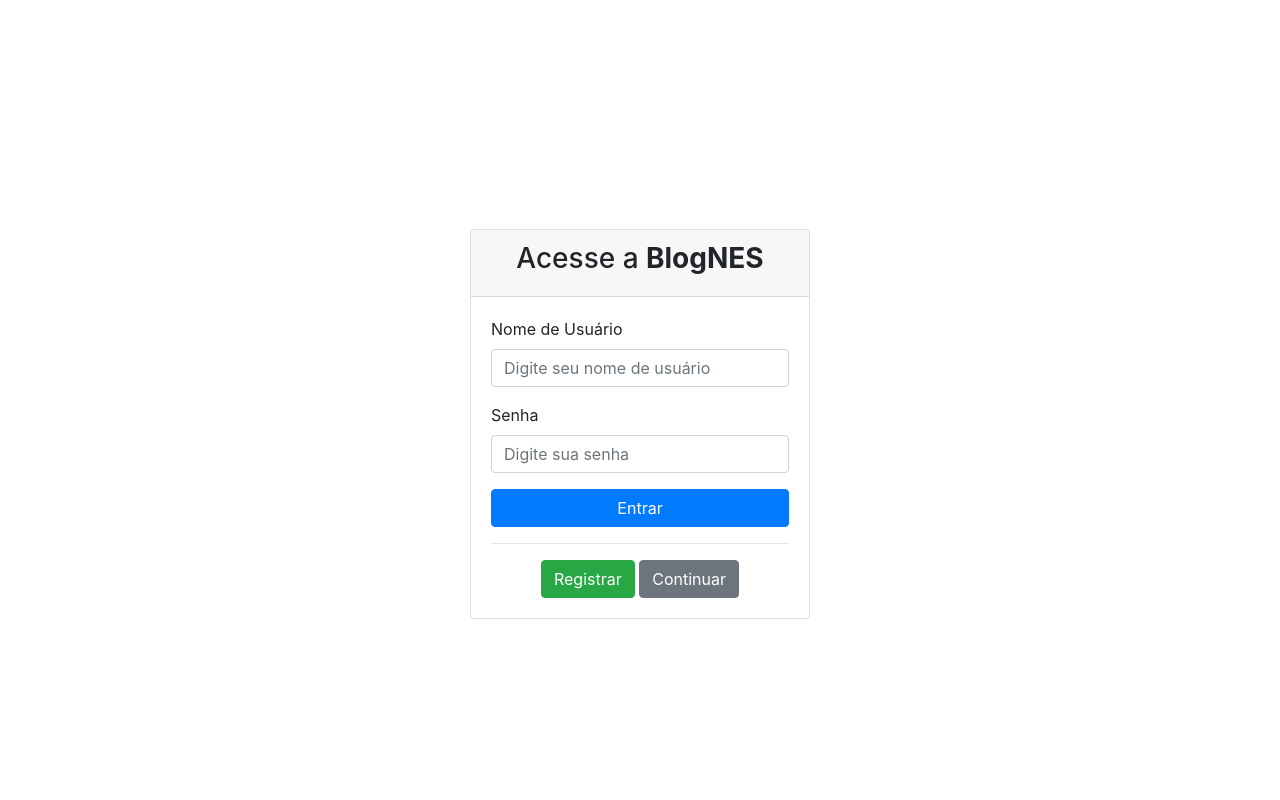
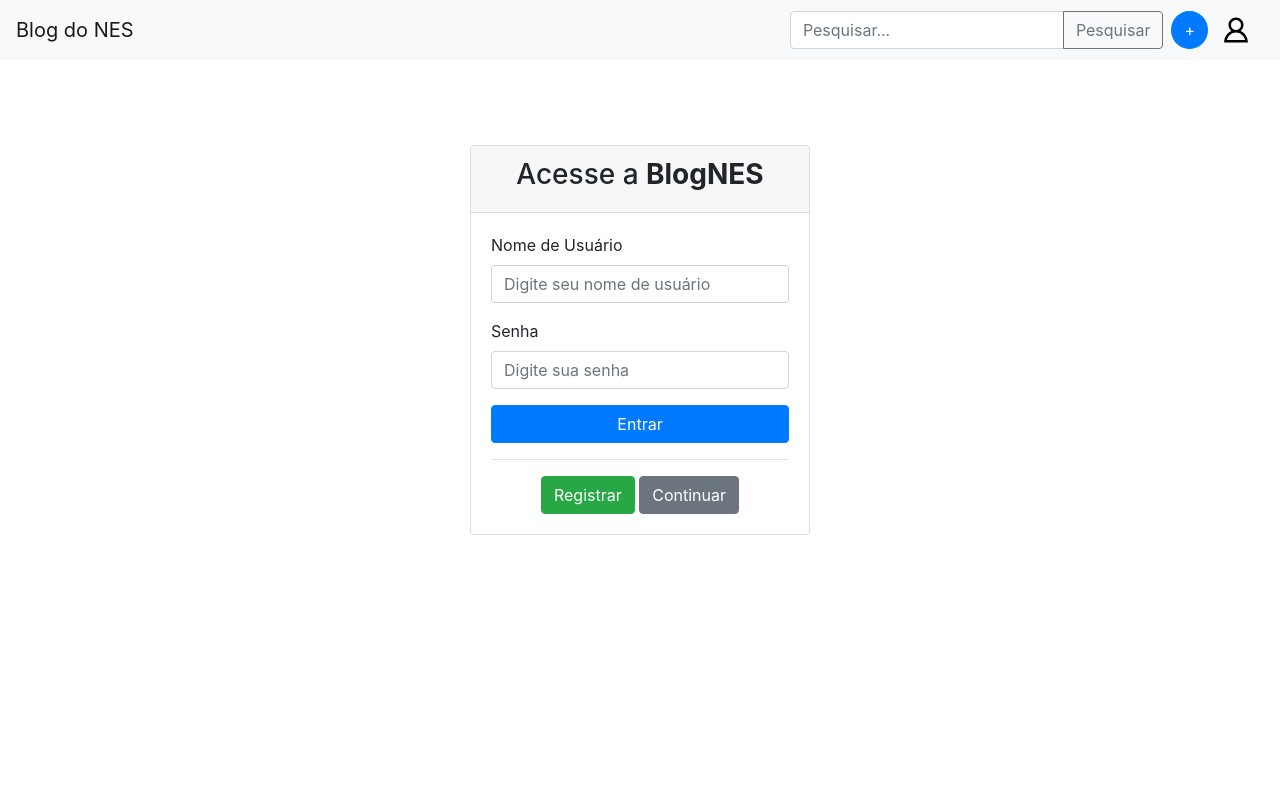
Before and after one commit to Nicolas-albu/BlogNES, a Flask app: page /auth in a window 1280 px wide. Run offline with Flask 3, Linux system fonts and the light colour scheme; some libraries are stand-ins or nearby versions.

Commit message:
Refatoração nas páginas

```diff
--- a/blognes/templates/layout.html
+++ b/blognes/templates/layout.html
@@ -30,14 +30,88 @@
       rel="stylesheet"
       href="https://cdnjs.cloudflare.com/ajax/libs/font-awesome/5.15.3/css/all.min.css"
     />
-    <script src="https://code.jquery.com/jquery-3.5.1.slim.min.js"></script>
-    <script src="https://cdn.jsdelivr.net/npm/@popperjs/core@2.5.3/dist/umd/popper.min.js"></script>
-    <script src="https://stackpath.bootstrapcdn.com/bootstrap/4.5.2/js/bootstrap.min.js"></script>
   </head>
   <body>
+    <!-- Barra de Pesquisa -->
+    <nav class="navbar navbar-expand-lg navbar-light bg-light">
+      <a class="navbar-brand" href="/">Blog do NES</a>
+
+      <button
+        class="navbar-toggler"
+        type="button"
+        data-toggle="collapse"
+        data-target="#navbarNav"
+        aria-controls="navbarNav"
+        aria-expanded="false"
+        aria-label="Toggle navigation"
+      >
+        <span class="navbar-toggler-icon"></span>
+      </button>
+
+      <div class="collapse navbar-collapse" id="navbarNav">
+        <!-- Barra de Pesquisa -->
+        <form class="form-inline ml-auto">
+          <div class="input-group">
+            <input
+              type="text"
+              class="form-control"
+              placeholder="Pesquisar..."
+              aria-label="Pesquisar..."
+              aria-describedby="button-addon2"
+            />
+            <div class="input-group-append">
+              <button
+                class="btn btn-outline-secondary"
+                type="button"
+                id="button-addon2"
+              >
+                Pesquisar
+              </button>
+            </div>
+          </div>
+        </form>
+
+        <!-- Botão de adição (+) na navbar -->
+        <button
+          type="button"
+          class="btn btn-primary ml-2 rounded-circle"
+          onclick="window.location.href='/createPost'"
+        >
+          +
+        </button>
+
+        <!--<button
+          type="button"
+          class="btn btn-link"
+          onclick="document.body.classList.toggle('dark-theme')"
+        >
+          <i class="fas fa-adjust"></i>
+        </button>-->
+
+        <!-- Botão com foto de perfil na navbar -->
+        <a href="/profile" class="btn btn-link navbar-btn">
+          <svg
+            width="30"
+            height="30"
+            viewBox="0 0 48 48"
+            xmlns="http://www.w3.org/2000/svg"
+          >
+            <path d="M0 0h48v48H0z" fill="none" />
+            <g id="Shopicon">
+              <path
+                d="M31.278,25.525C34.144,23.332,36,19.887,36,16c0-6.627-5.373-12-12-12c-6.627,0-12,5.373-12,12
+              c0,3.887,1.856,7.332,4.722,9.525C9.84,28.531,5,35.665,5,44h38C43,35.665,38.16,28.531,31.278,25.525z M16,16c0-4.411,3.589-8,8-8
+              s8,3.589,8,8c0,4.411-3.589,8-8,8S16,20.411,16,16z M24,28c6.977,0,12.856,5.107,14.525,12H9.475C11.144,33.107,17.023,28,24,28z"
+              />
+            </g>
+          </svg>
+        </a>
+      </div>
+    </nav>
+
     <div
       class="d-flex flex-column align-items-center justify-content-center"
-      style="min-height: 100vh"
+      style="min-height: 70vh"
     >
       <!-- MAIN -->
       <main class="container">{% block main %}{% endblock %}</main>
@@ -47,5 +121,9 @@
       <div class="mt-2 alert alert-danger">{{messages[-1]}}</div>
       {% endif %} {% endwith %}
     </div>
+
+    <script src="https://code.jquery.com/jquery-3.5.1.slim.min.js"></script>
+    <script src="https://cdn.jsdelivr.net/npm/@popperjs/core@2.5.3/dist/umd/popper.min.js"></script>
+    <script src="https://stackpath.bootstrapcdn.com/bootstrap/4.5.2/js/bootstrap.min.js"></script>
   </body>
 </html>
--- a/blognes/templates/login.html
+++ b/blognes/templates/login.html
@@ -1,6 +1,6 @@
 {% extends "layout.html" %} {% block main %}
 
-<div class="container mt-5">
+<div class="container">
   <div class="row justify-content-center">
     <div class="col-md-4">
       <div class="card">
--- a/blognes/templates/post.html
+++ b/blognes/templates/post.html
@@ -41,7 +41,7 @@
               />
               <div class="input-group-append">
                 <button class="btn btn-outline-secondary" type="submit">
-                  Enviar
+                  Comentar
                 </button>
               </div>
             </div>
```
Also changed, not shown: blognes/templates/index.html (+39 -16 lines).
